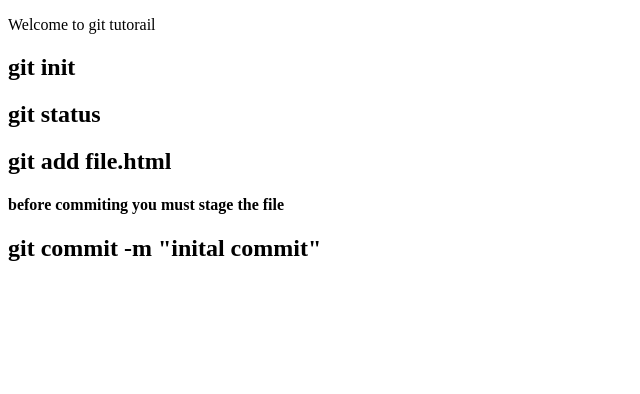
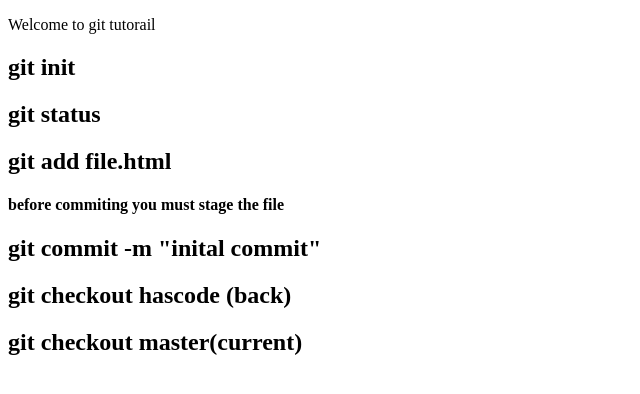
Before and after one commit to NagoriMustakim/git-tut, a plain HTML site: page index.html in a window 1280 px wide. Shown: the whole page, without its empty margins (0-640 px from the left). Drawn offline with Linux system fonts and the light colour scheme.

Commit message:
third commit

```diff
--- a/index.html
+++ b/index.html
@@ -15,6 +15,8 @@
     <h2>git add file.html</h2>
     <h4>before commiting you must stage the file</h4>
     <h2>git commit -m "inital commit"</h2>
+    <h2>git checkout hascode (back)</h2>
+    <h2>git checkout master(current)</h2>
 
     </p>
 
```
